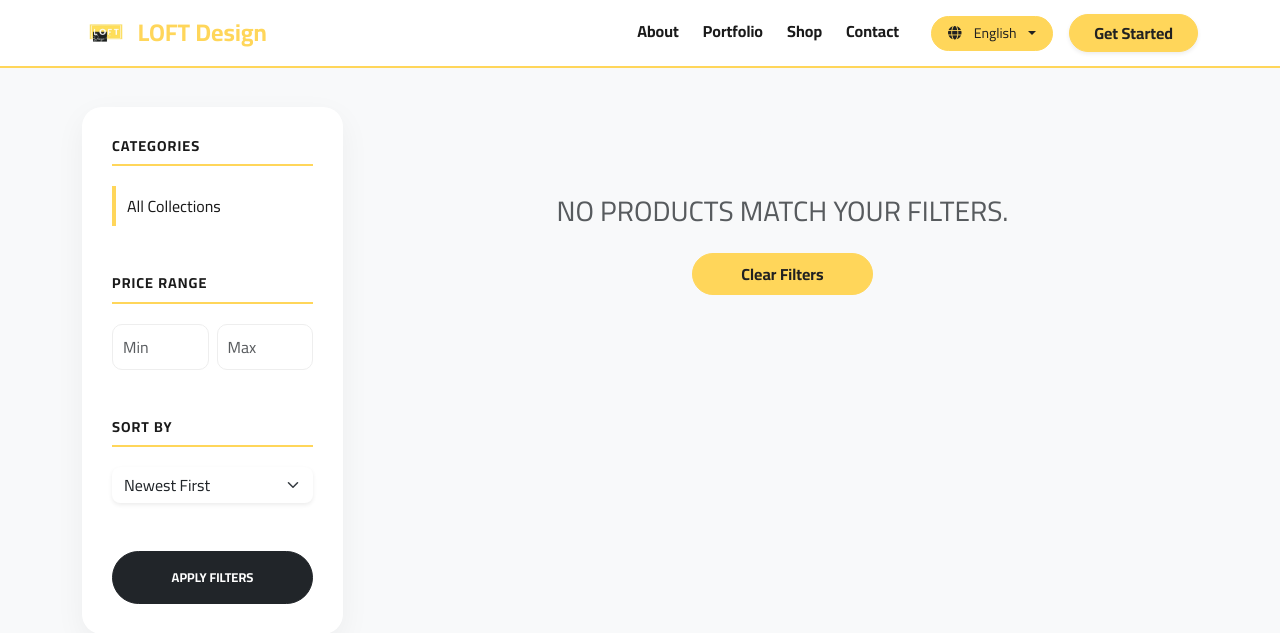
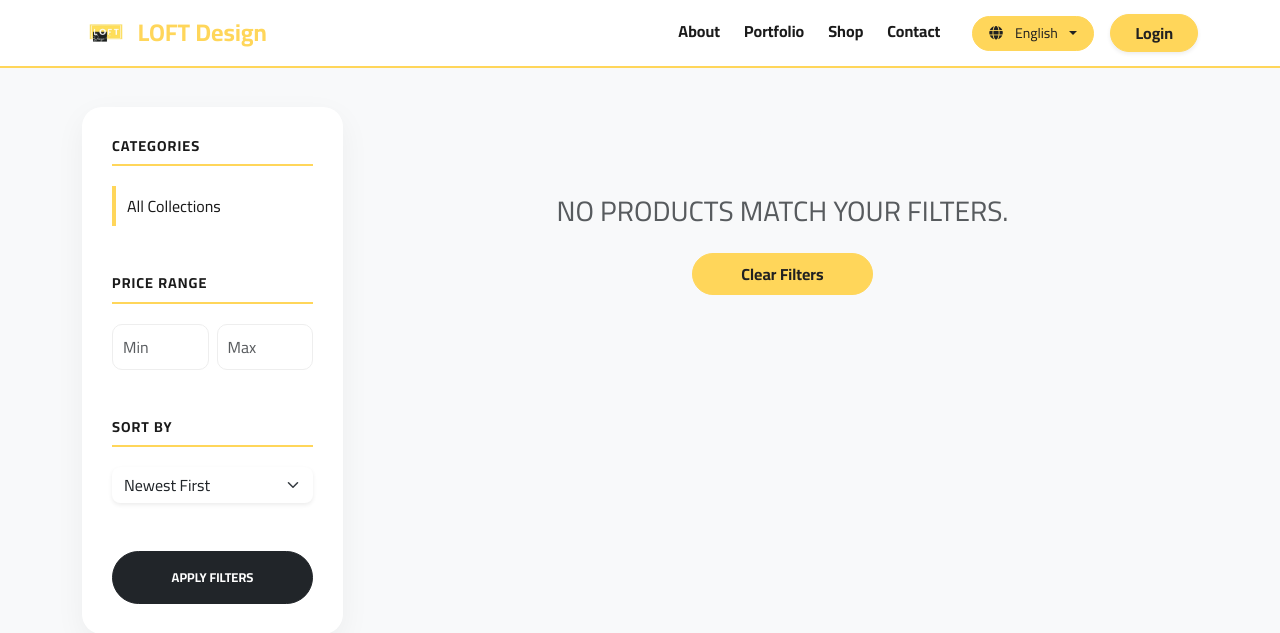
Before and after one commit to amraoui-mo7amed/loftdesign, a Django app: page /products/ in a window 1280 px wide. Shown: the top 633 px of the page. Run offline with Django 5.2, Linux system fonts and the light colour scheme; data that the repository does not hold is empty.

Commit message:
feat: update landing page nav to link to login instead of signup

```diff
--- a/frontend/templates/partials/landing-nav.html
+++ b/frontend/templates/partials/landing-nav.html
@@ -43,8 +43,8 @@
                         <a href="{% url 'dash:dash_home' %}"
                            class="btn btn-dark rounded-pill px-4 fw-bold">{% trans "Dashboard" %}</a>
                     {% else %}
-                        <a href="{% url 'user_auth:signup' %}"
-                           class="btn btn-primary rounded-pill px-4 fw-bold shadow-sm">{% trans "Get Started" %}</a>
+                        <a href="{% url 'user_auth:login' %}"
+                           class="btn btn-primary rounded-pill px-4 fw-bold shadow-sm">{% trans "Login" %}</a>
                     {% endif %}
                 </li>
             </ul>
```
